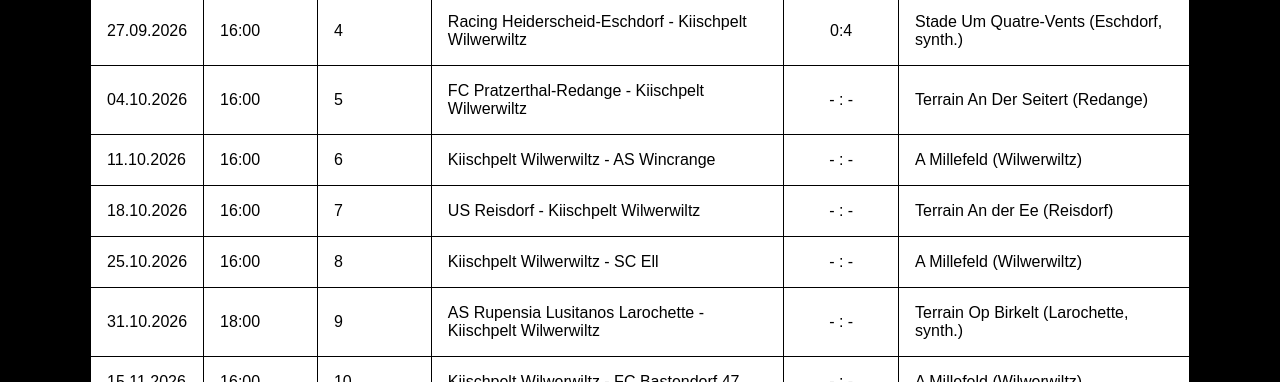
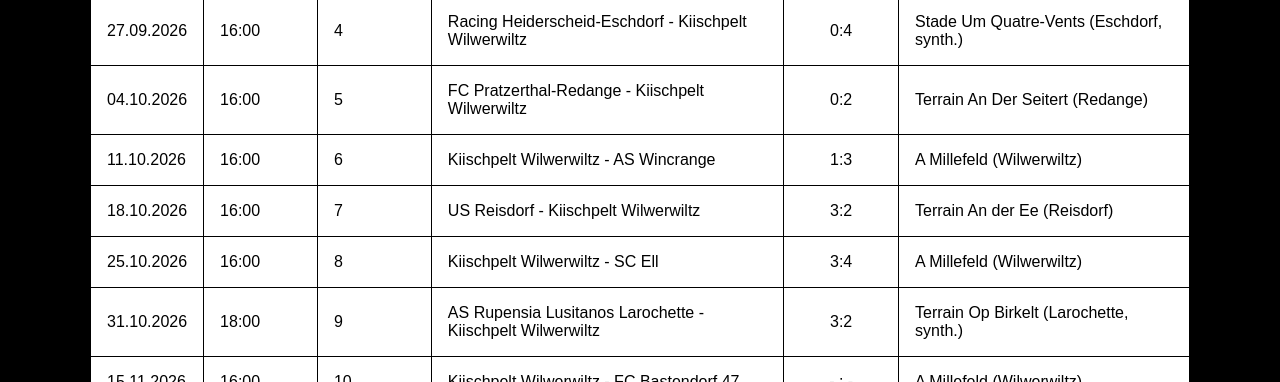
Before and after one commit to FCKiischpelt/FCKW.LU, a plain HTML site: page spillplang.html in a window 1280 px wide. Shown: the part 418-800 px from the top of the page. Drawn offline with Linux system fonts and the light colour scheme.

Commit message:
Update spillplang.html

```diff
--- a/spillplang.html
+++ b/spillplang.html
@@ -248,11 +248,11 @@
       <tr><td>30.08.2026</td><td>16:00</td><td>2</td><td>FC Biekerech - Kiischpelt Wilwerwiltz</td><td class="text-center"> 3:0 </td><td>Stade Maemerich (Beckerich)</td></tr>
       <tr><td>13.09.2026</td><td>16:00</td><td>3</td><td>Kiischpelt Wilwerwiltz - Orania Vianden</td><td class="text-center"> 0:3 </td><td>A Millefeld (Wilwerwiltz)</td></tr>
       <tr><td>27.09.2026</td><td>16:00</td><td>4</td><td>Racing Heiderscheid-Eschdorf - Kiischpelt Wilwerwiltz</td><td class="text-center"> 0:4 </td><td>Stade Um Quatre-Vents (Eschdorf, synth.)</td></tr>
-      <tr><td>04.10.2026</td><td>16:00</td><td>5</td><td>FC Pratzerthal-Redange - Kiischpelt Wilwerwiltz</td><td class="text-center">- : -</td><td>Terrain An Der Seitert (Redange)</td></tr>
-      <tr><td>11.10.2026</td><td>16:00</td><td>6</td><td>Kiischpelt Wilwerwiltz - AS Wincrange</td><td class="text-center">- : -</td><td>A Millefeld (Wilwerwiltz)</td></tr>
-      <tr><td>18.10.2026</td><td>16:00</td><td>7</td><td>US Reisdorf - Kiischpelt Wilwerwiltz</td><td class="text-center">- : -</td><td>Terrain An der Ee (Reisdorf)</td></tr>
-      <tr><td>25.10.2026</td><td>16:00</td><td>8</td><td>Kiischpelt Wilwerwiltz - SC Ell</td><td class="text-center">- : -</td><td>A Millefeld (Wilwerwiltz)</td></tr>
-      <tr><td>31.10.2026</td><td>18:00</td><td>9</td><td>AS Rupensia Lusitanos Larochette - Kiischpelt Wilwerwiltz</td><td class="text-center">- : -</td><td>Terrain Op Birkelt (Larochette, synth.)</td></tr>
+      <tr><td>04.10.2026</td><td>16:00</td><td>5</td><td>FC Pratzerthal-Redange - Kiischpelt Wilwerwiltz</td><td class="text-center"> 0:2 </td><td>Terrain An Der Seitert (Redange)</td></tr>
+      <tr><td>11.10.2026</td><td>16:00</td><td>6</td><td>Kiischpelt Wilwerwiltz - AS Wincrange</td><td class="text-center"> 1:3 </td><td>A Millefeld (Wilwerwiltz)</td></tr>
+      <tr><td>18.10.2026</td><td>16:00</td><td>7</td><td>US Reisdorf - Kiischpelt Wilwerwiltz</td><td class="text-center"> 3:2 </td><td>Terrain An der Ee (Reisdorf)</td></tr>
+      <tr><td>25.10.2026</td><td>16:00</td><td>8</td><td>Kiischpelt Wilwerwiltz - SC Ell</td><td class="text-center"> 3:4 </td><td>A Millefeld (Wilwerwiltz)</td></tr>
+      <tr><td>31.10.2026</td><td>18:00</td><td>9</td><td>AS Rupensia Lusitanos Larochette - Kiischpelt Wilwerwiltz</td><td class="text-center"> 3:2 </td><td>Terrain Op Birkelt (Larochette, synth.)</td></tr>
       <tr><td>15.11.2026</td><td>16:00</td><td>10</td><td>Kiischpelt Wilwerwiltz - FC Bastendorf 47</td><td class="text-center">- : -</td><td>A Millefeld (Wilwerwiltz)</td></tr>
       <tr><td>22.11.2026</td><td>16:00</td><td>11</td><td>US Boevange-Attert - Kiischpelt Wilwerwiltz</td><td class="text-center">- : -</td><td>Stade Am Letschert (Boevange)</td></tr>
       <tr><td>29.11.2026</td><td>16:00</td><td>12</td><td>Kiischpelt Wilwerwiltz - US Rambrouch</td><td class="text-center">- : -</td><td>A Millefeld (Wilwerwiltz)</td></tr>
```
